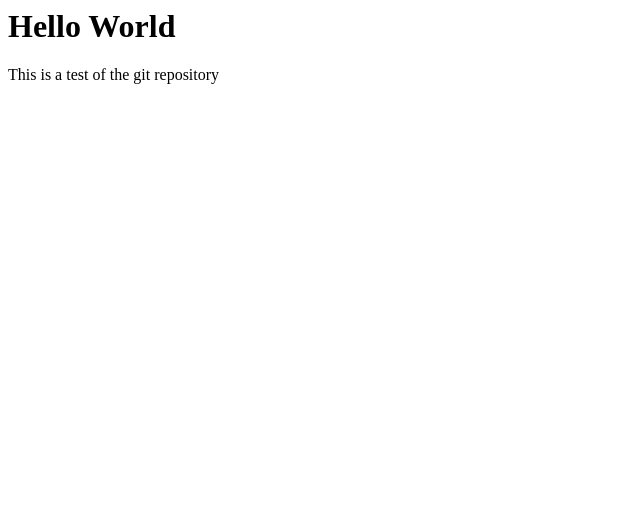
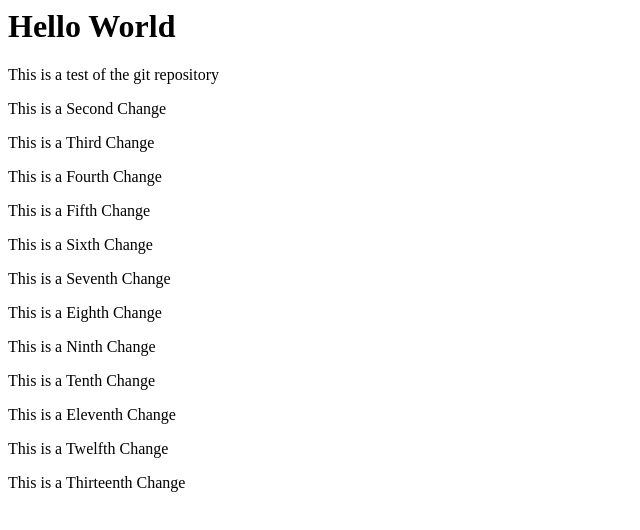
Before and after one commit to shadowTech-ai/example_repo, a plain HTML site: page index.html in a window 1280 px wide. Shown: the whole page, without its empty margins (0-640 px from the left). Drawn offline with Linux system fonts and the light colour scheme.

Commit message:
Test change

```diff
--- a/index.html
+++ b/index.html
@@ -1,2 +1,14 @@
 <h1>Hello World</h1>
 <p>This is a test of the git repository</p>
+<p>This is a Second Change</p>
+<p>This is a Third Change</p>
+<p>This is a Fourth Change</p>
+<p>This is a Fifth Change</p>
+<p>This is a Sixth Change</p>
+<p>This is a Seventh Change</p>
+<p>This is a Eighth Change</p>
+<p>This is a Ninth Change</p>
+<p>This is a Tenth Change</p>
+<p>This is a Eleventh Change</p>
+<p>This is a Twelfth Change</p>
+<p>This is a Thirteenth Change</p>
```
Also changed, not shown: 1 other file.
